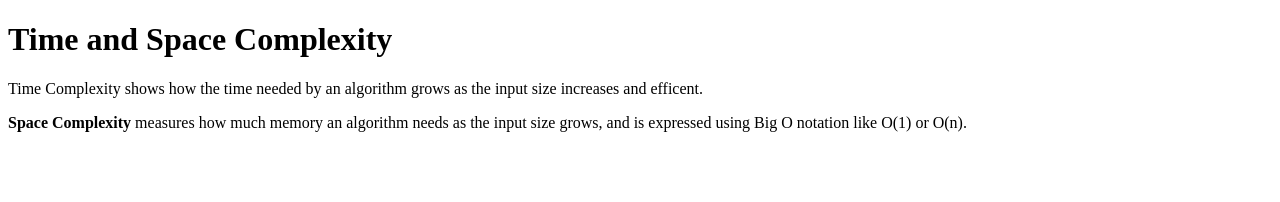
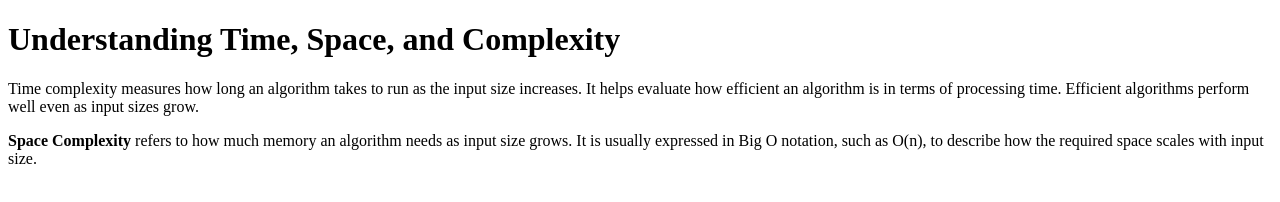
Before and after one commit to acciojob/time-and-space-complexity-jeetsingh-621, a website: page main.html in a window 1280 px wide. Drawn offline with Linux system fonts and the light colour scheme.

Commit message:
created a submission

```diff
--- a/main.html
+++ b/main.html
@@ -4,13 +4,18 @@
 
 <head>
 	<link rel="stylesheet" href="styles.css">
+	 <title>Time and Space Complexity</title>
 </head>
 
 <body>
 	<!-- the entire body must be written by student -->
-	<h1>Time and Space Complexity</h1>
-	<p>Time Complexity shows how the time needed by an algorithm grows as the input size increases and efficent.</p>
-    <p> <b>Space Complexity </b> measures how much memory an algorithm needs as the input size grows, and is expressed using Big O notation like O(1) or O(n).</p>
+	<h1>Understanding Time, Space, and Complexity</h1>
+	 <p>
+        Time complexity measures how long an algorithm takes to run as the input size increases. It helps evaluate how efficient an algorithm is in terms of processing time. Efficient algorithms perform well even as input sizes grow.
+    </p>
+    <p>
+        <b>Space Complexity</b> refers to how much memory an algorithm needs as input size grows. It is usually expressed in Big O notation, such as O(n), to describe how the required space scales with input size.
+    </p>
 	<script type="text/javascript" src="./script.js">
 </script>
 
```
